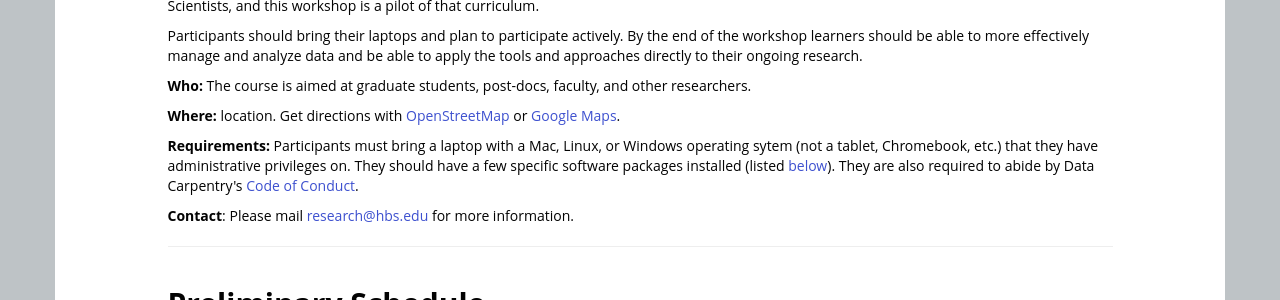
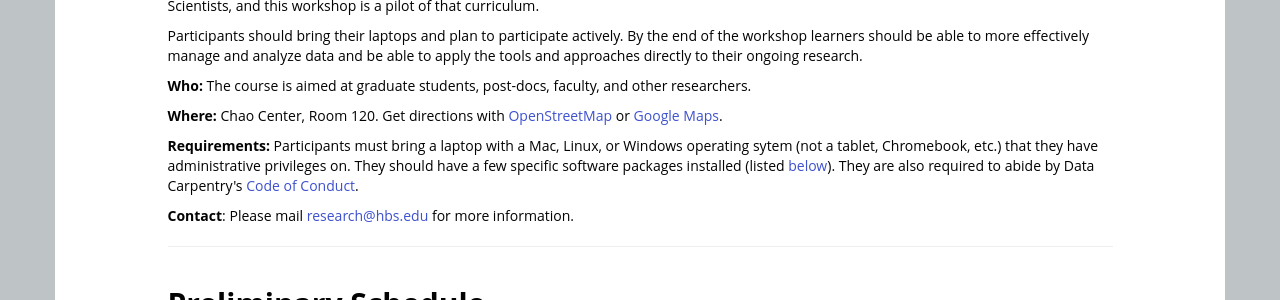
Before and after one commit to hbs-rcs/2016-12-01-DC-Social-Sciences, a Jekyll site: the page built from index.html, in a window 1280 px wide. Shown: the part 966-1266 px from the top of the page. Built offline with Jekyll 4.4.1, drawn with Linux system fonts in a browser that asks for light colours; nearby versions of some CDN libraries; library files that are not in the unit come from our copies.

Commit message:
updates to location

```diff
--- a/index.html
+++ b/index.html
@@ -2,10 +2,10 @@
 layout: workshop
 root: .
 venue: "Harvard Business School"
-address: "location"
+address: "Chao Center, Room 120"
 country: United-States
 language: "en"
-latlng: "lat,long"
+latlng: "42.366524,-71.1200943"
 humandate: "Dec 1-2, 2016"
 humantime: "9:00 am - 4:30 pm"
 startdate: 2016-12-01
```
